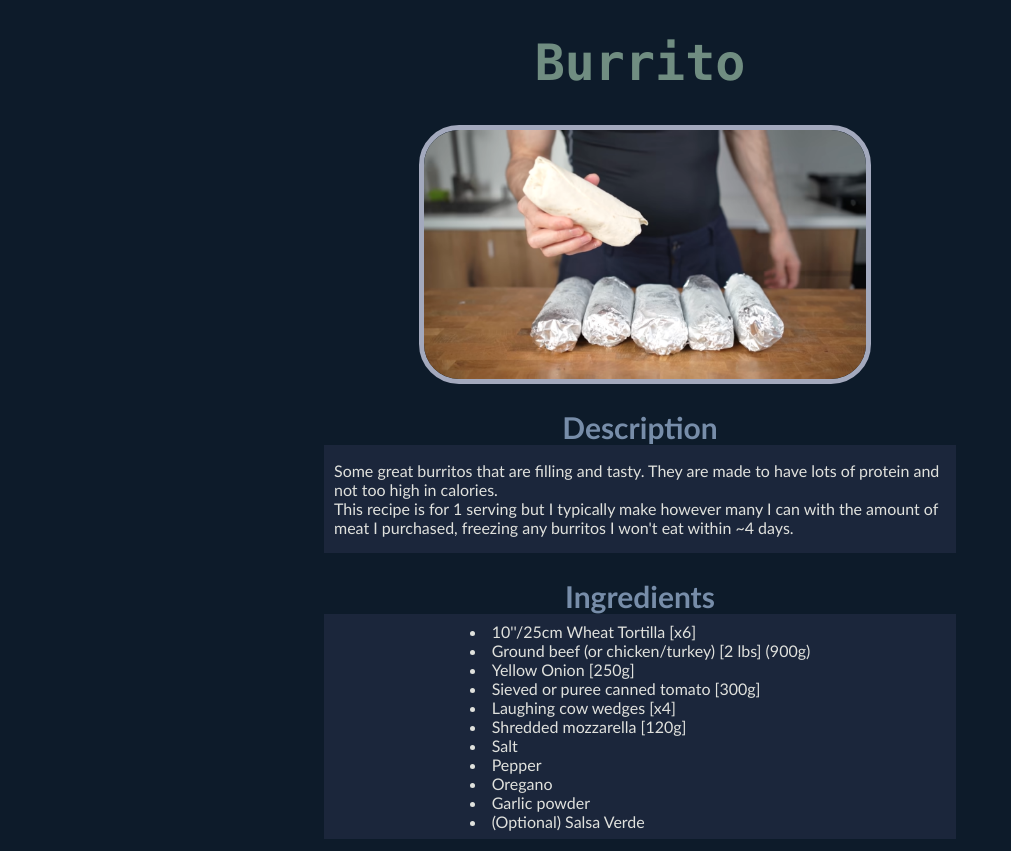
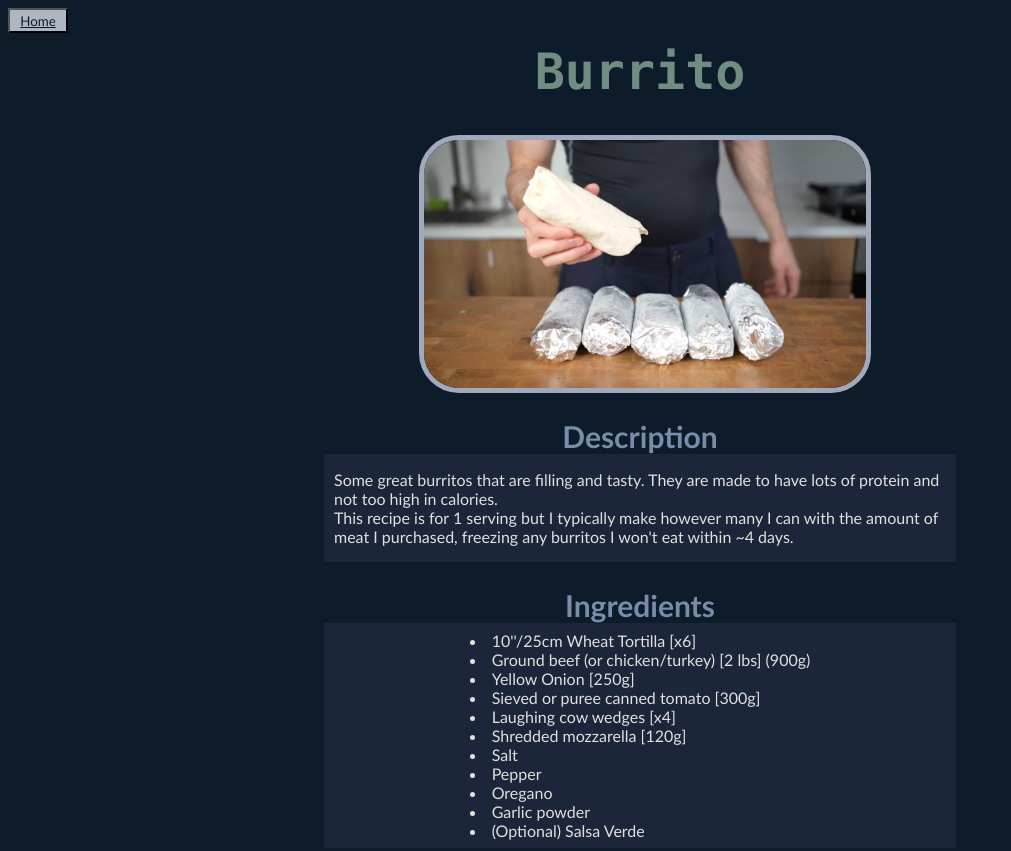
Before and after one commit to anthonyr1616/odin-recipes, a plain HTML site: page recipes/burrito.html in a window 1280 px wide. Shown: the top 851 px of the page, without its empty margins (0-1011 px from the left). Drawn offline with Linux system fonts and the light colour scheme.

Commit message:
Add home page button
Add a home page button to the recipe pages to allow
going back to index.html without clicking back in browser.
Also added missing . to recipes.

```diff
--- a/recipes/burrito.html
+++ b/recipes/burrito.html
@@ -9,7 +9,12 @@
 </head>
 
 <body>
-    <h1>Burrito</h1>
+    <header>
+        <button title="Home">
+            <a href="../index.html">Home</a>
+        </button>
+    </header>
+    <h1 class="recipe-title">Burrito</h1>
     <div class="recipe-image">
         <a href="https://www.youtube.com/watch?v=88WR2pkSwko" title="Reference Video">
             <img src="../images/burritos.png" alt="Man holding a burrito">
@@ -59,7 +64,7 @@
                 ~250g
                 of meat on each tortilla and roll up burrito then wrap burrito in aluminum foil.</li>
             <li>Put burritos in the fridge or in a ziploc bag then in the freezer.</li>
-            <li>(Optional) Serve with Salsa Verde</li>
+            <li>(Optional) Serve with Salsa Verde.</li>
         </ol>
     </div>
 </body>
--- a/styles/styles.css
+++ b/styles/styles.css
@@ -32,6 +32,16 @@ ol {
 
 a {
     color: #a3a9bd;
+}
+
+button {
+    background-color: #acb7c3;
+    width: 60px;
+    height: 25px;
+}
+
+button a {
+    color: #0d1b2a;
 }
 
 img,
@@ -74,3 +84,11 @@ p {
     width: 50%;
     margin: 0px auto;
 }
+
+.recipe-image {
+    margin-top: 5px;
+}
+
+.recipe-title {
+    margin-top: 10px;
+}
```
Also changed, not shown: recipes/buffalo-chicken.html (+7 -1 lines), recipes/overnight-oats.html (+7 -2 lines).
